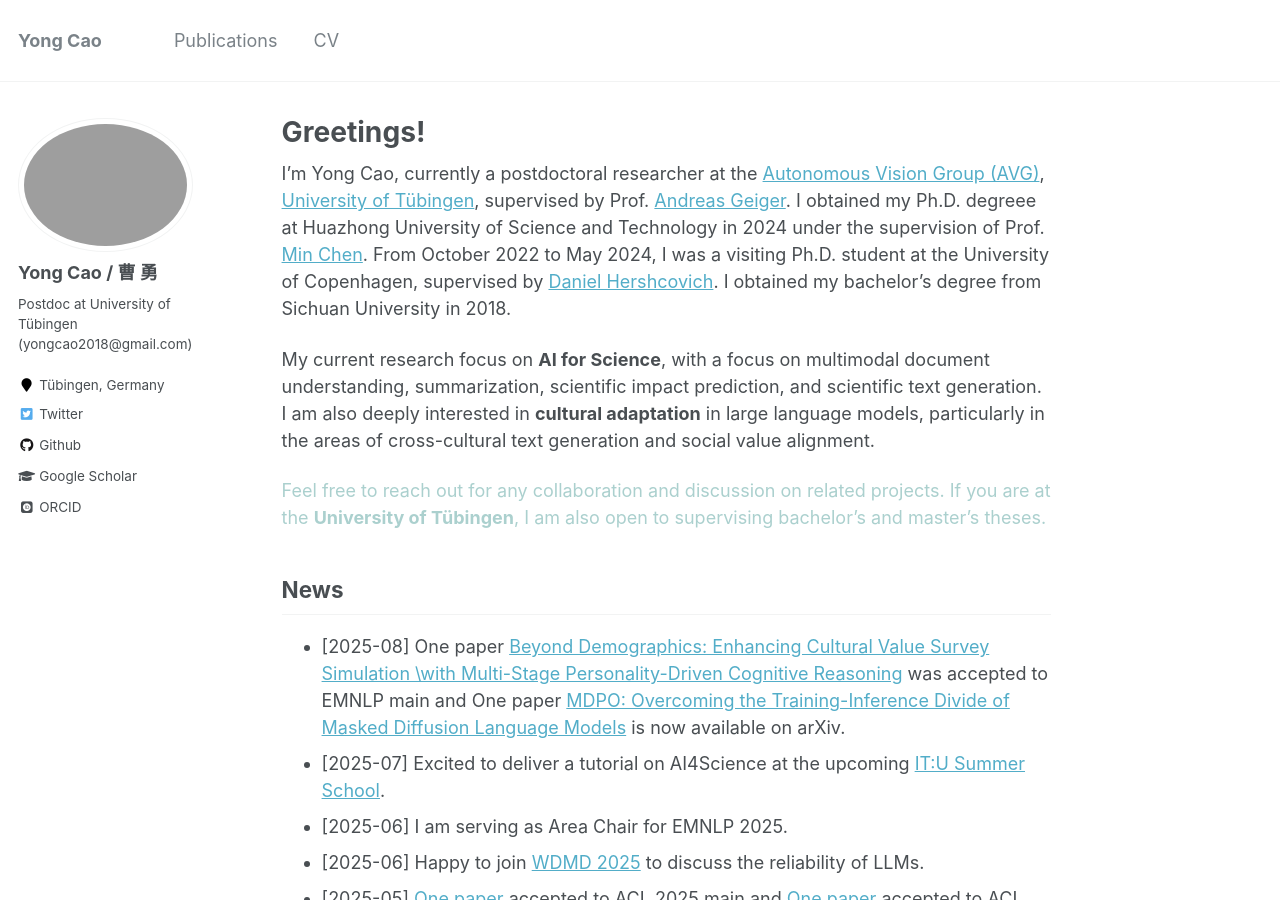
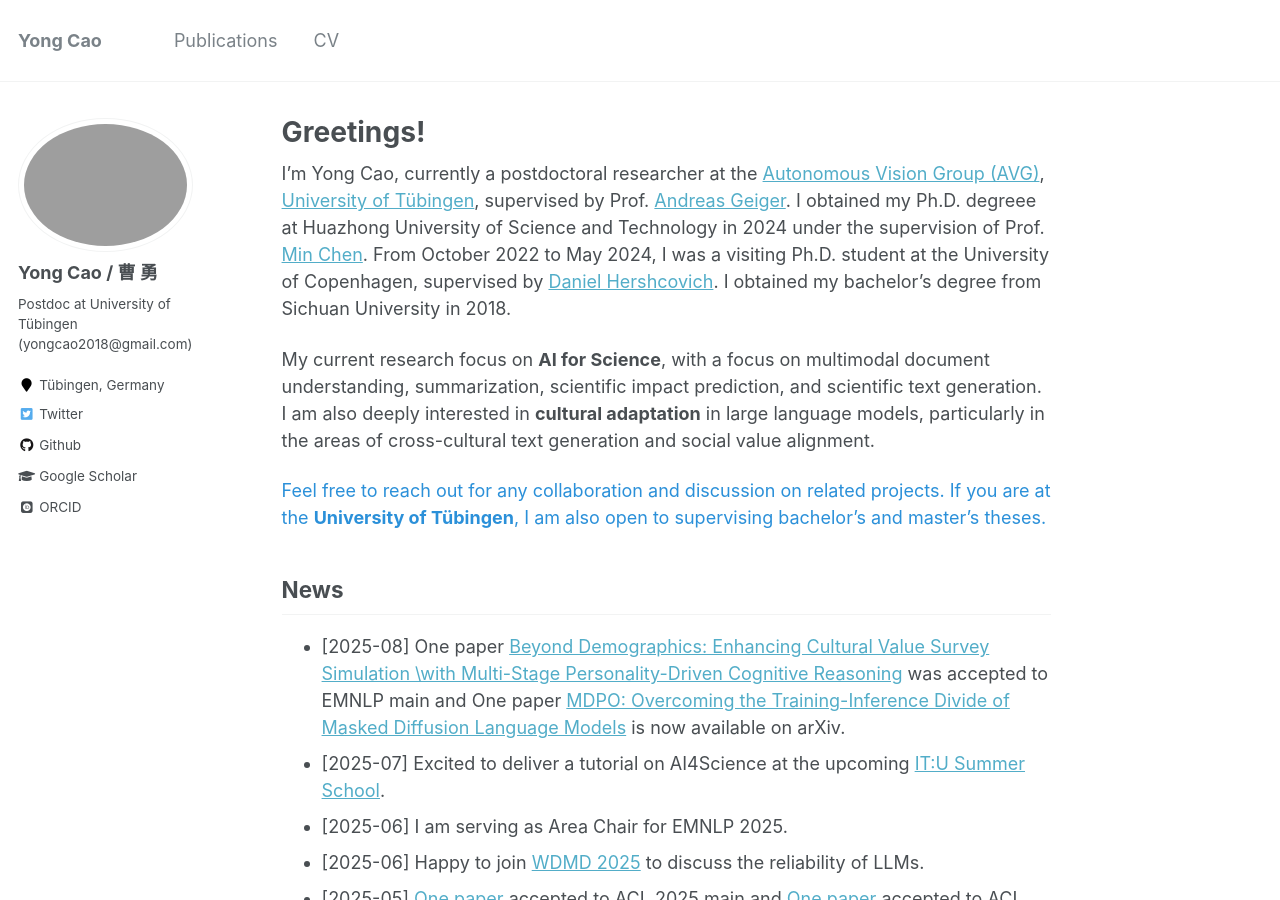
Before and after one commit to yongcaoplus/yongcaoplus.github.io, a Jekyll site: the page built from _pages/about.md, in a window 1280 px wide and 900 px high. Built offline with Jekyll 4.4.1, drawn with Linux system fonts in a browser that asks for light colours; some web fonts are replaced.

Commit message:
update EMNLP 2025

```diff
--- a/_pages/about.md
+++ b/_pages/about.md
@@ -12,7 +12,7 @@ I'm Yong Cao, currently a postdoctoral researcher at the [Autonomous Vision Grou
 My current research focus on <b>AI for Science</b>, with a focus on multimodal document understanding, summarization, scientific impact prediction, and scientific text generation. I am also deeply interested in <b>cultural adaptation</b> in large language models, particularly in the areas of cross-cultural text generation and social value alignment.
 
 
-<p style="color:#ABD0CE;">
+<p style="color:#2b90d9;">
 Feel free to reach out for any collaboration and discussion on related projects. If you are at the <b>University of Tübingen</b>, I am also open to supervising bachelor’s and master’s theses.
 </p>
 
```
Also changed, not shown: _publications/publication.md (+3 -1 lines).
